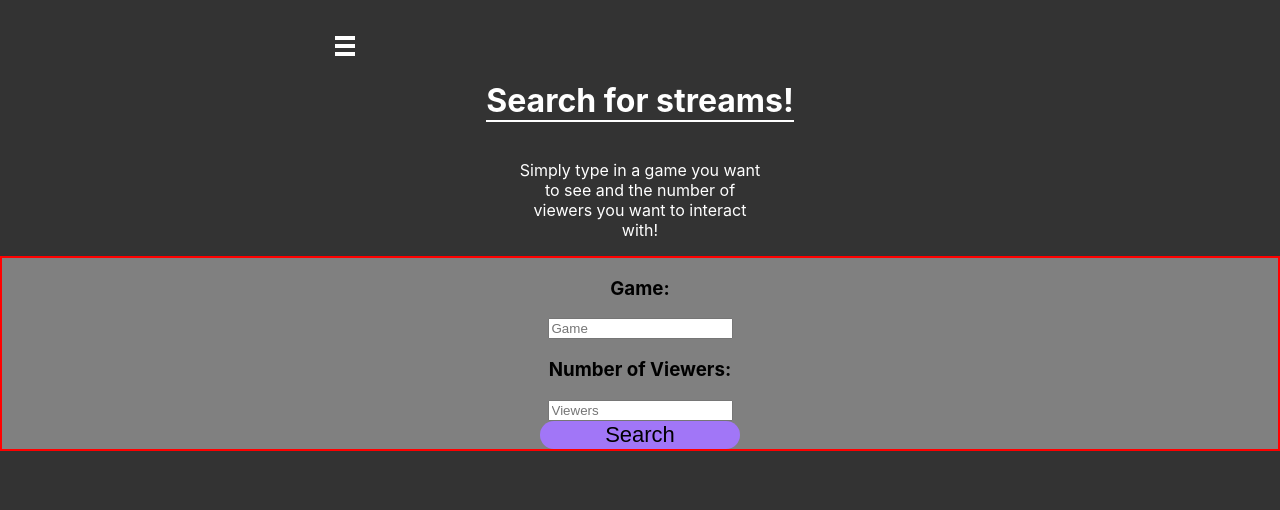
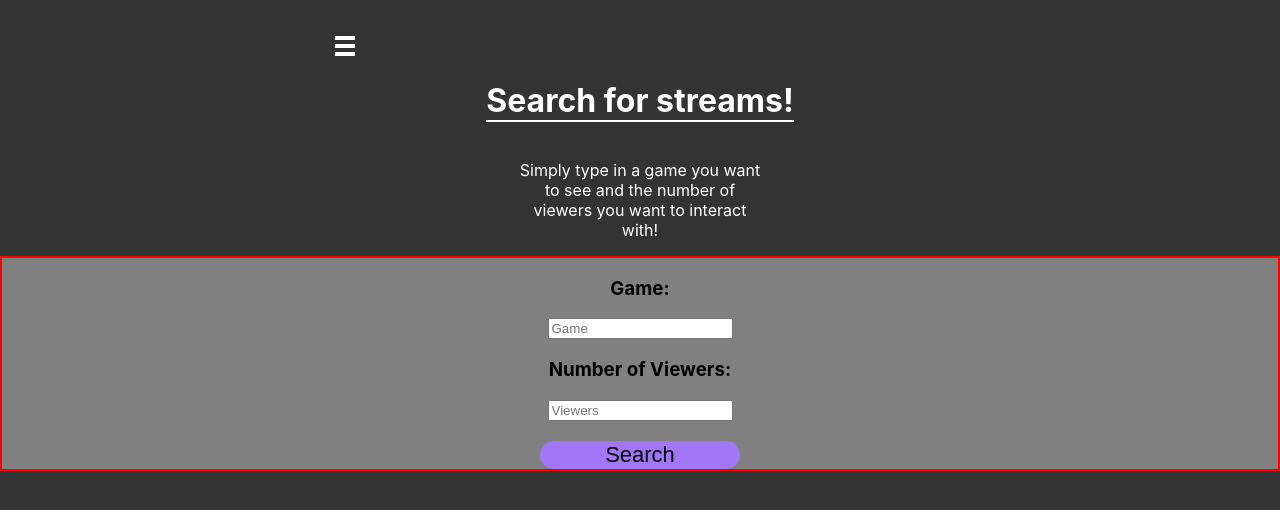
Before and after one commit to chaselancaster/nosmallstreamer-frontend, a React (Create React App) app: page /search in a window 1280 px wide. Shown: the top 510 px of the page. Built offline with nearby package versions, Linux system fonts and the light colour scheme.

Commit message:
add margin top to button

```diff
--- a/src/Component/Search/Search.css
+++ b/src/Component/Search/Search.css
@@ -37,3 +37,7 @@
   justify-content: space-evenly;
   align-items: center;
 }
+
+.search-form button {
+  margin-top: 20px;
+}
```
